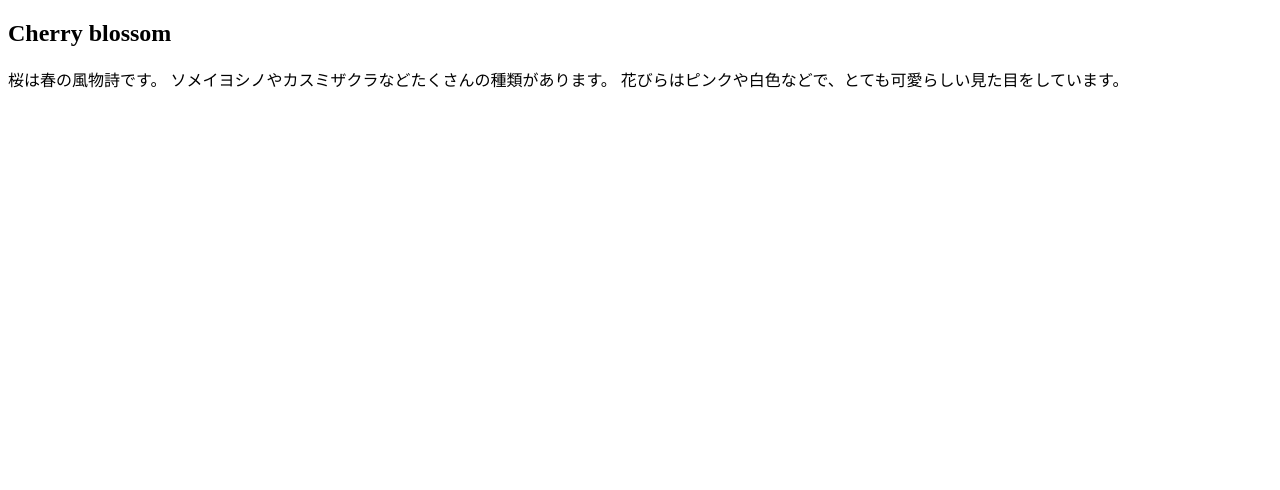
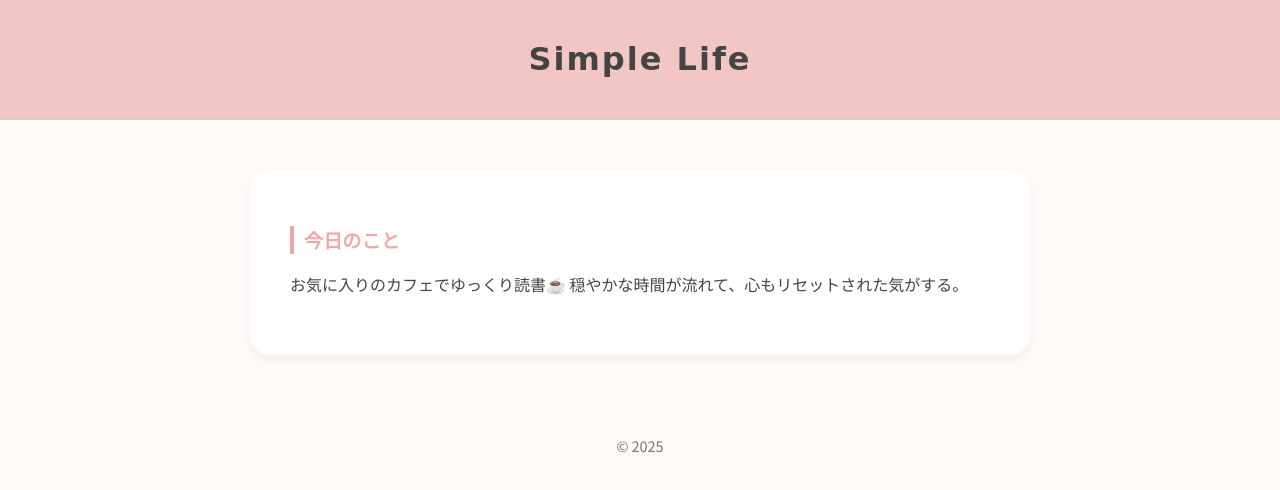
Before and after one commit to reitheru/reitheru.github.io, a plain HTML site: page index.html in a window 1280 px wide. Drawn offline with Linux system fonts and the light colour scheme; a web font is replaced by a local one.

Commit message:
Update index.html

```diff
--- a/index.html
+++ b/index.html
@@ -1,18 +1,65 @@
 <!DOCTYPE html>
 <html lang="ja">
- <head>
+<head>
   <meta charset="UTF-8">
-  <meta name="viewport" content="width=device-width">
-  <title lang="en">Cherry blossom- Wikipedia</title>
- </head>
- <body>
-  <article>
-   <h1 lang="en">Cherry blossom</h1>
-   <p>
-      桜は春の風物詩です。
-    ソメイヨシノやカスミザクラなどたくさんの種類があります。
-    花びらはピンクや白色などで、とても可愛らしい見た目をしています。</p>
-  </article>
- </body>
-
+  <title>Simple Life</title>
+  <link href="https://fonts.googleapis.com/css2?family=Dela+Gothic+One&family=Noto+Sans+JP:wght@400;500&display=swap" rel="stylesheet">
+  <style>
+    body {
+      background-color: #fffaf7;
+      font-family: 'Noto Sans JP', sans-serif;
+      color: #444;
+      margin: 0;
+      padding: 0;
+    }
+    header {
+      background-color: #f3c6c6;
+      text-align: center;
+      padding: 40px 0;
+      border-bottom: 2px solid #d8cfc4;
+    }
+    h1 {
+      font-family: 'Dela Gothic One', cursive;
+      color: #444;
+      margin: 0;
+      letter-spacing: 2px;
+    }
+    main {
+      max-width: 700px;
+      margin: 50px auto;
+      background: white;
+      padding: 40px;
+      border-radius: 20px;
+      box-shadow: 0 4px 10px rgba(0,0,0,0.05);
+    }
+    h2 {
+      color: #f3a6a6;
+      border-left: 4px solid #f3a6a6;
+      padding-left: 10px;
+      font-size: 1.2em;
+    }
+    p {
+      line-height: 1.8;
+    }
+    footer {
+      text-align: center;
+      color: #777;
+      padding: 30px;
+      font-size: 0.9em;
+    }
+  </style>
+</head>
+<body>
+  <header>
+    <h1>Simple Life</h1>
+  </header>
+  <main>
+    <h2>今日のこと</h2>
+    <p>お気に入りのカフェでゆっくり読書☕
+    穏やかな時間が流れて、心もリセットされた気がする。</p>
+  </main>
+  <footer>
+    © 2025
+  </footer>
+</body>
 </html>
```
